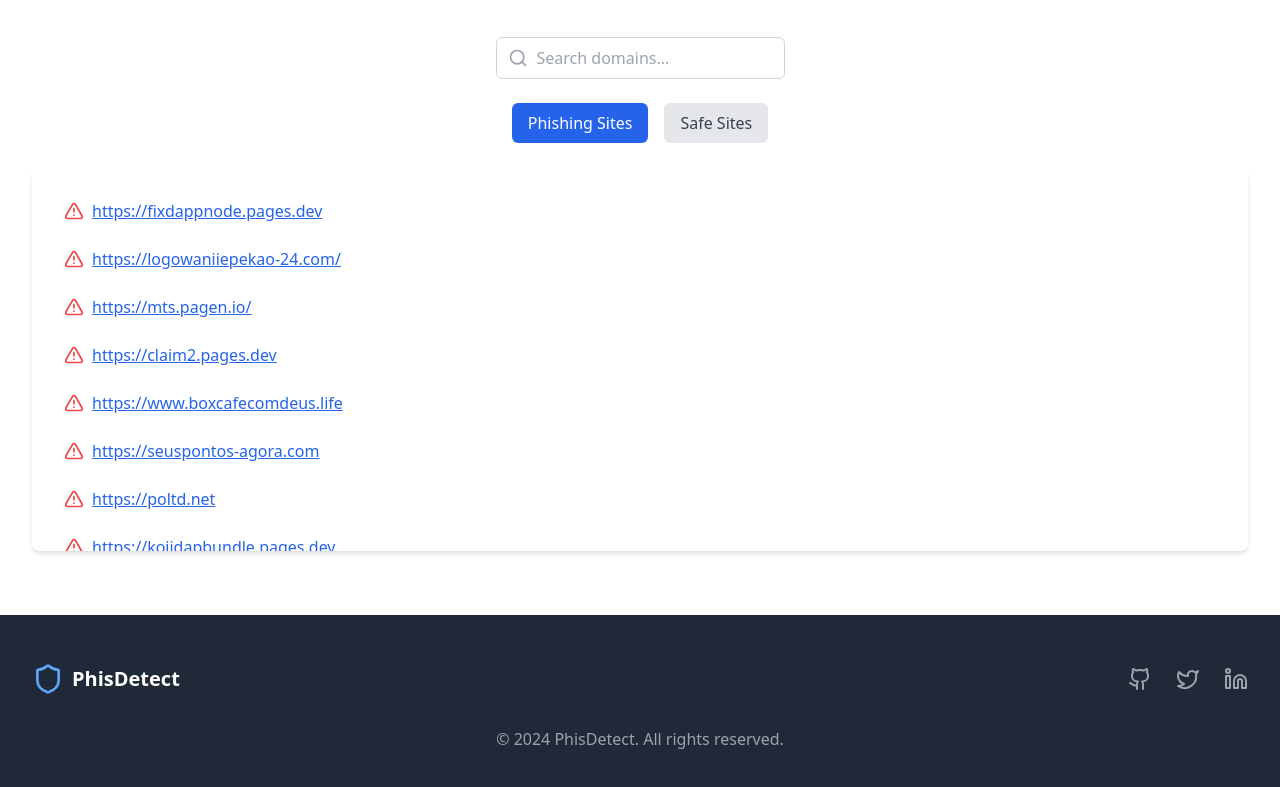
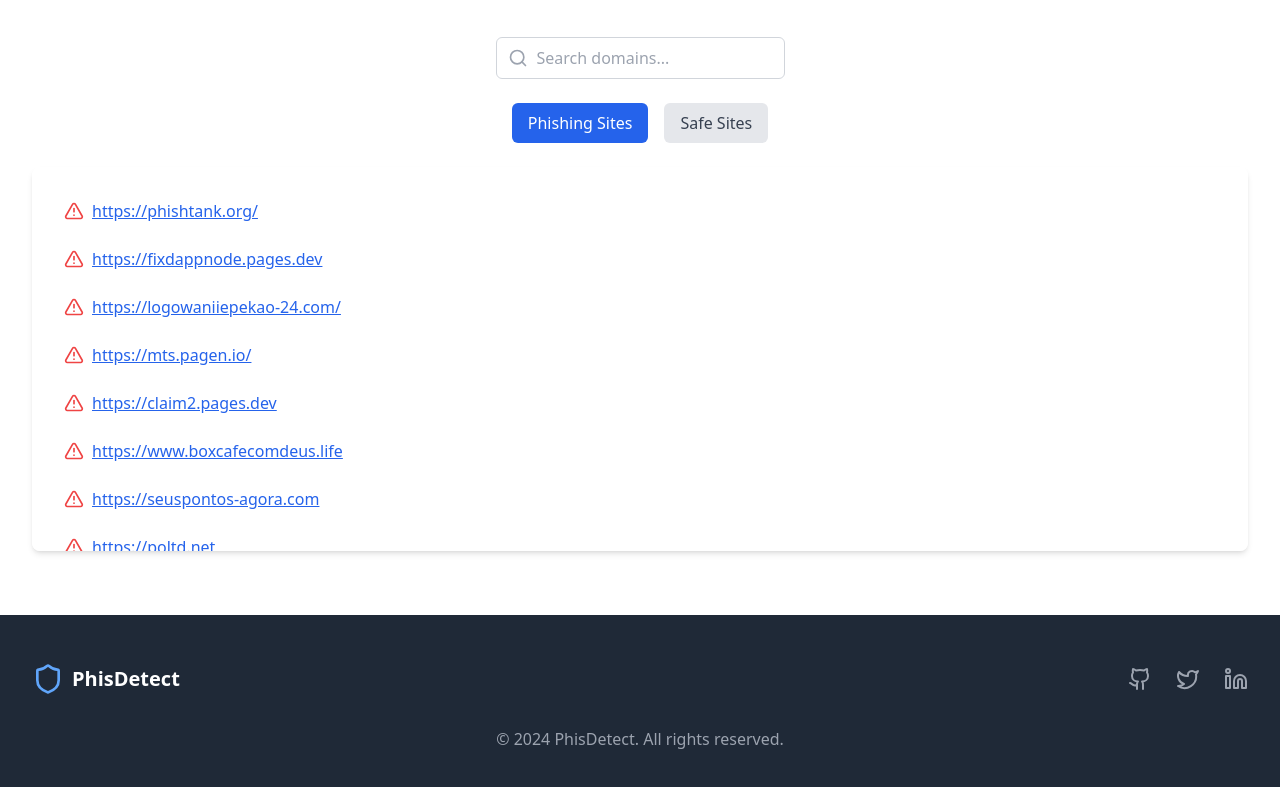
Before and after one commit to vairam-exe/project3, a React (Vite) app: page / in a window 1280 px wide. Shown: the part 1293-2080 px from the top of the page. Built offline with nearby package versions, Linux system fonts and the light colour scheme.

Commit message:
Update App.tsx

```diff
--- a/src/App.tsx
+++ b/src/App.tsx
@@ -17,6 +17,7 @@ import {
 
 // Mock data - In real app, this would come from a JSON file
 const mockPhishingSites = [
+  'https://phishtank.org/',
   'https://fixdappnode.pages.dev',
   'https://logowaniiepekao-24.com/',
   'https://mts.pagen.io/',
```
